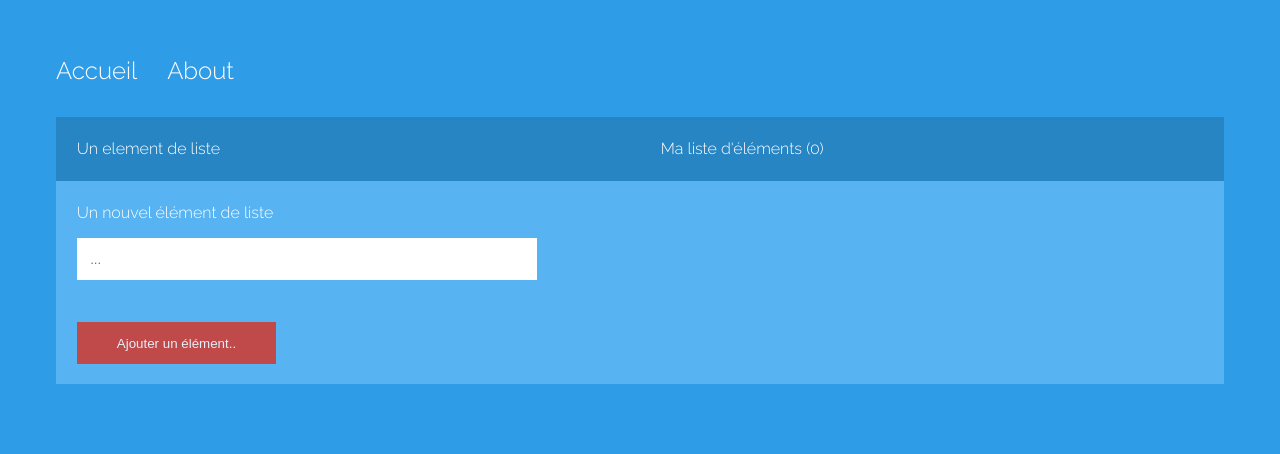
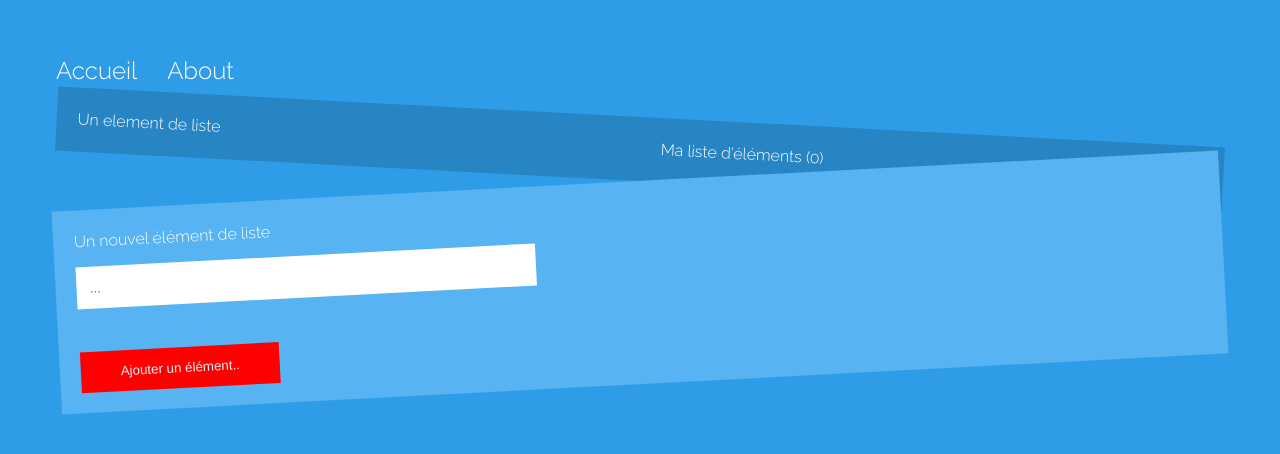
Before and after one commit to El-Mehdi-B/tp4angular, an Angular app: page / in a window 1280 px wide. Shown: the top 454 px of the page. Built offline with nearby package versions, Linux system fonts and the light colour scheme.

Commit message:
question 1.3 terminée

```diff
--- a/src/app/home/home.component.html
+++ b/src/app/home/home.component.html
@@ -19,7 +19,7 @@
         <input type="text" class="txt" name="item" placeholder="..." [(ngModel)]="objectifText" >
         <br>
         <p> {{objectifText}}</p>
-        <input type="submit" class="btn" [value]="btnText"  (click)="ajoutItem(objectifText)"  >
+        <input type="submit" class="btn" [value]="btnText" (mouseover)="toHover()" (mouseleave)="toLeave()"  (click)="ajoutItem(objectifText)"  [ngClass]="{ redButton: objectifText.length==0, activatedButton:objectifText.length>0, readyToClickButton: (isHovered && objectifText.length>0 )}" >
         </form>
     </div>
   <div class="col">
--- a/src/app/home/home.component.scss
+++ b/src/app/home/home.component.scss
@@ -1,7 +1,24 @@
 .container {
     display: grid;
     grid-template-columns: 50% auto;
+
 }
+.redButton{
+    background: #FF0000;
+    transition-duration: .5s;
+    transition-property: background;
+}
+.activatedButton{
+    background: #11BB11;
+    transition-duration: .5s;
+    transition-property: background;
+}
+.readyToClickButton{
+    background: #1111FF;
+    transition-duration: .5s;
+    transition-property: background;
+}
+
 
 .col {
     padding: .4em 1.3em;
@@ -9,9 +26,12 @@
 
 .color-dark {
     background: #2885C4;
+    transform : rotate(3deg);
 }
+
 .color-light {
-    background: #57B3F1,
+    background: #57B3F1;
+    transform : rotate(-3deg);
 }
 
 input.txt{
@@ -19,16 +39,18 @@ input.txt{
     padding: 1em;
     width: 80%;
     margin-bottom: 2em;
+
+
 }
 
 input.btn{
     border: 0;
     display: block;
     padding: 1em 3em;
-    background: rgba(230, 35, 10, 0.726);
     color: rgb(229, 239, 247);
     margin-bottom: 1em;
     cursor: pointer;
+
 }
 
 .life-container{
--- a/src/app/home/home.component.ts
+++ b/src/app/home/home.component.ts
@@ -20,6 +20,7 @@ import {trigger, style, transition, animate, keyframes, query, stagger} from '@a
 export class HomeComponent implements OnInit {
 
   nbItems: number = 4;
+  isHovered: boolean;
   btnText: string = "Ajouter un élément.."
   objectifText: string = ""
   objectifs = [];
@@ -33,7 +34,12 @@ export class HomeComponent implements OnInit {
     this.objectifs.push(item)
     this.nbItems = this.objectifs.length
     this.objectifText = ""
-
+  }
+  toHover(){
+    this.isHovered=true;
+  }
+  toLeave(){
+    this.isHovered=false;
   }
 
 }
```
